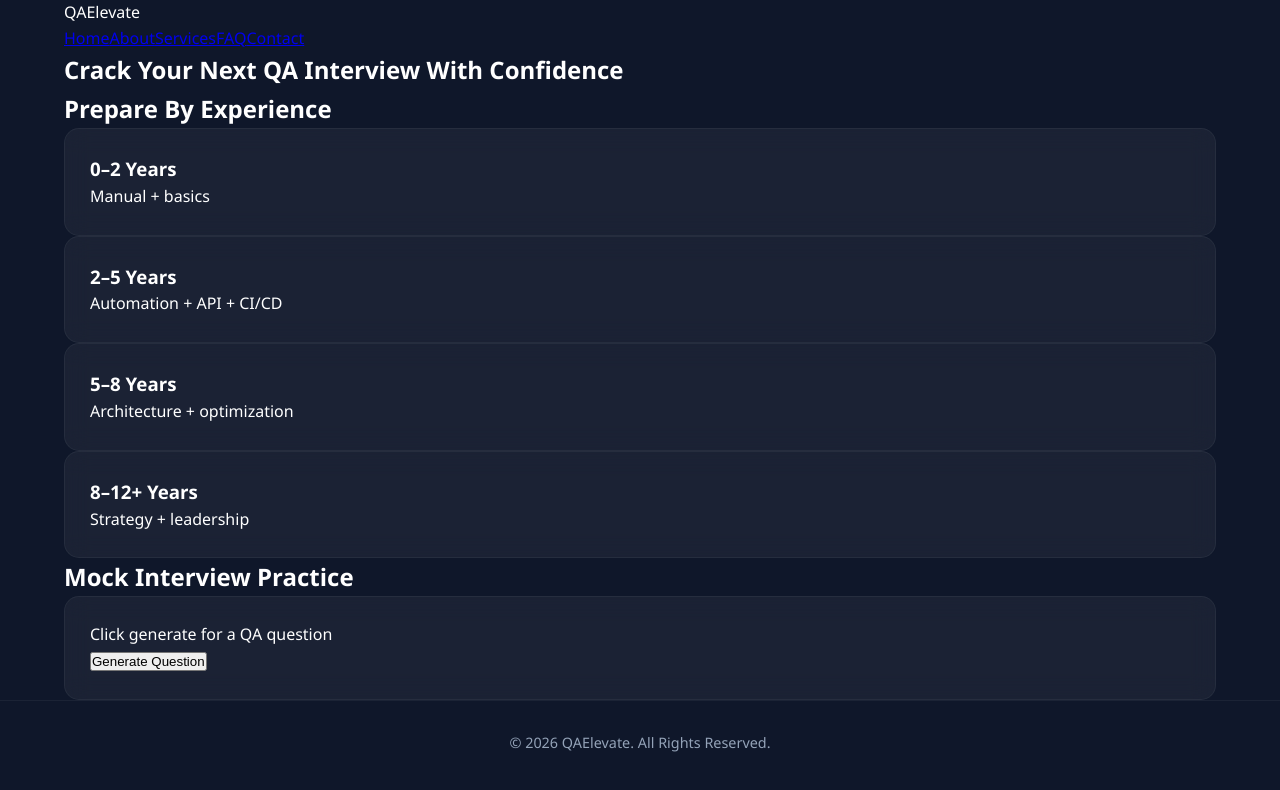
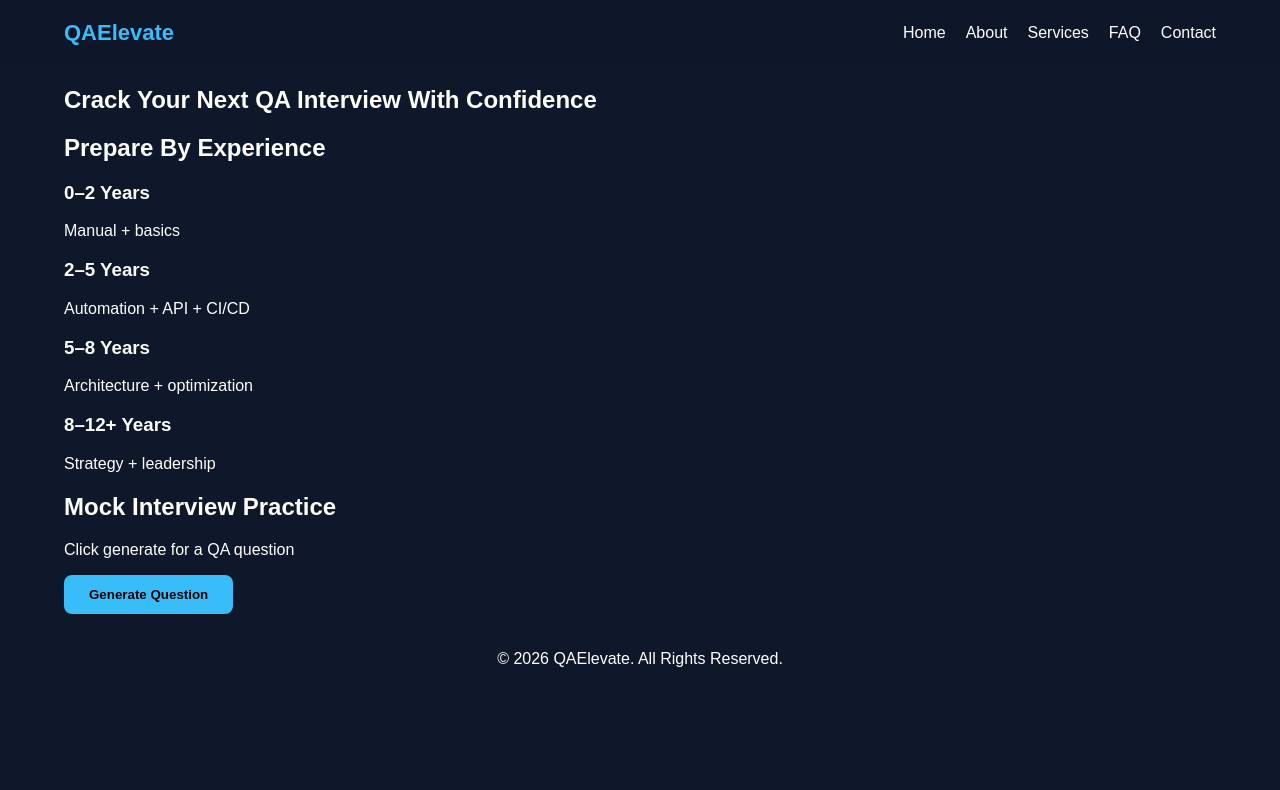
Before and after one commit to sirthanwat/qaelevate, a React (Create React App) app: page / in a window 1280 px wide. Shown: the top 790 px of the page. Built offline with nearby package versions, Linux system fonts and the light colour scheme.

Commit message:
Update style.css

```diff
--- a/src/style.css
+++ b/src/style.css
@@ -1,27 +1,9 @@
-/* ============================= */
-/* GLOBAL RESET */
-/* ============================= */
-
-* {
+body {
   margin: 0;
-  padding: 0;
-  box-sizing: border-box;
+  font-family: "Poppins", sans-serif;
+  background: #0f172a;
+  color: white;
 }
-
-html {
-  scroll-behavior: smooth;
-}
-
-body {
-  font-family: 'Segoe UI', 'Inter', sans-serif;
-  background: #0f172a;
-  color: #ffffff;
-  line-height: 1.6;
-}
-
-/* ============================= */
-/* CONTAINER */
-/* ============================= */
 
 .container {
   width: 90%;
@@ -29,291 +11,145 @@ body {
   margin: auto;
 }
 
-/* ============================= */
-/* NAVBAR (Glass Effect Support) */
-/* ============================= */
+/* HEADER */
 
-.navbar {
+.header {
+  padding: 20px 0;
+  background: rgba(15, 23, 42, 0.9);
   position: sticky;
   top: 0;
-  width: 100%;
-  padding: 15px 0;
-  backdrop-filter: blur(10px);
-  background: rgba(15, 23, 42, 0.7);
-  border-bottom: 1px solid rgba(255, 255, 255, 0.05);
-  z-index: 1000;
 }
 
-.navbar ul {
+.nav {
   display: flex;
-  justify-content: center;
-  gap: 30px;
-  list-style: none;
+  justify-content: space-between;
+  align-items: center;
 }
 
-.navbar a {
-  color: #ffffff;
-  text-decoration: none;
-  font-weight: 500;
-  transition: 0.3s ease;
-}
-
-.navbar a:hover {
+.logo {
+  font-size: 22px;
+  font-weight: bold;
   color: #38bdf8;
 }
 
-/* ============================= */
-/* HERO SECTION */
-/* ============================= */
+.nav-links a {
+  margin-left: 20px;
+  text-decoration: none;
+  color: white;
+  transition: 0.3s;
+}
+
+.nav-links a:hover {
+  color: #38bdf8;
+}
+
+/* HERO */
 
 .hero {
-  height: 95vh;
-  display: flex;
-  align-items: center;
-  justify-content: center;
+  padding: 100px 0;
   text-align: center;
-  padding: 20px;
-  position: relative;
-  overflow: hidden;
-  background: linear-gradient(135deg, #0f172a, #1e293b);
+  background: linear-gradient(135deg, #1e293b, #0f172a);
 }
 
 .hero h1 {
-  font-size: 3rem;
-  font-weight: 700;
+  font-size: 42px;
+  margin-bottom: 20px;
 }
 
-.hero h1 span {
+.hero p {
+  font-size: 18px;
+  margin-bottom: 30px;
+  color: #cbd5e1;
+}
+
+.hero-buttons {
+  display: flex;
+  justify-content: center;
+  gap: 20px;
+}
+
+/* BUTTONS */
+
+.btn {
+  padding: 12px 25px;
+  border: none;
+  cursor: pointer;
+  border-radius: 8px;
+  font-weight: 600;
+}
+
+.btn-primary {
+  background: #38bdf8;
+  color: black;
+}
+
+.btn-secondary {
+  background: transparent;
+  border: 2px solid #38bdf8;
   color: #38bdf8;
 }
 
-.hero p {
-  margin-top: 20px;
-  font-size: 1.1rem;
-  color: #cbd5e1;
-  max-width: 600px;
-  margin-left: auto;
-  margin-right: auto;
+/* FEATURES */
+
+.features {
+  padding: 80px 0;
 }
 
-.hero-buttons {
-  margin-top: 30px;
-}
-
-/* ============================= */
-/* BUTTONS */
-/* ============================= */
-
-.primary-btn {
-  background: #38bdf8;
-  border: none;
-  padding: 12px 30px;
-  margin: 10px;
-  border-radius: 30px;
-  font-weight: 600;
-  cursor: pointer;
-  transition: 0.3s ease;
-}
-
-.primary-btn:hover {
-  background: #0ea5e9;
-  transform: translateY(-3px);
-}
-
-.secondary-btn {
-  background: transparent;
-  border: 2px solid #38bdf8;
-  padding: 12px 30px;
-  margin: 10px;
-  border-radius: 30px;
-  color: #38bdf8;
-  cursor: pointer;
-  transition: 0.3s ease;
-}
-
-.secondary-btn:hover {
-  background: #38bdf8;
-  color: #0f172a;
-}
-
-/* ============================= */
-/* FLOATING BACKGROUND CIRCLES */
-/* ============================= */
-
-.floating-circle {
-  position: absolute;
-  border-radius: 50%;
-  background: rgba(56, 189, 248, 0.15);
-  animation: float 6s infinite ease-in-out;
-}
-
-.floating-circle.one {
-  width: 300px;
-  height: 300px;
-  top: -60px;
-  left: -100px;
-}
-
-.floating-circle.two {
-  width: 200px;
-  height: 200px;
-  bottom: -50px;
-  right: -50px;
-}
-
-@keyframes float {
-  0% { transform: translateY(0px); }
-  50% { transform: translateY(20px); }
-  100% { transform: translateY(0px); }
-}
-
-/* ============================= */
-/* STATS SECTION */
-/* ============================= */
-
-.stats {
-  display: flex;
-  justify-content: space-around;
-  padding: 60px 20px;
-  background: #1e293b;
+.section-title {
   text-align: center;
-  flex-wrap: wrap;
-}
-
-.stats h2 {
-  font-size: 2.5rem;
-  color: #38bdf8;
-}
-
-.stats p {
-  margin-top: 5px;
-  color: #cbd5e1;
-}
-
-/* ============================= */
-/* FEATURES SECTION */
-/* ============================= */
-
-.features {
-  padding: 80px 20px;
-  text-align: center;
-}
-
-.features h2 {
-  margin-bottom: 40px;
-  font-size: 2rem;
+  margin-bottom: 50px;
+  font-size: 32px;
 }
 
 .feature-grid {
+  display: grid;
+  grid-template-columns: repeat(auto-fit, minmax(250px, 1fr));
+  gap: 25px;
+}
+
+.feature-card {
+  background: #1e293b;
+  padding: 25px;
+  border-radius: 12px;
+  transition: 0.3s;
+}
+
+.feature-card:hover {
+  transform: translateY(-5px);
+}
+
+/* EXPERIENCE */
+
+.experience {
+  padding: 80px 0;
+  background: #111827;
+}
+
+.experience-grid {
   display: grid;
   grid-template-columns: repeat(auto-fit, minmax(220px, 1fr));
   gap: 25px;
 }
 
-/* ============================= */
-/* GLASS CARDS */
-/* ============================= */
-
-.card {
-  background: rgba(255, 255, 255, 0.05);
+.exp-card {
+  background: #1e293b;
   padding: 25px;
-  border-radius: 15px;
-  backdrop-filter: blur(12px);
-  border: 1px solid rgba(255, 255, 255, 0.05);
-  transition: 0.3s ease;
-}
-
-.card:hover {
-  transform: translateY(-8px);
-  background: rgba(255, 255, 255, 0.1);
-}
-
-/* ============================= */
-/* ROADMAP */
-/* ============================= */
-
-.roadmap {
-  padding: 70px 20px;
-  background: #111827;
+  border-radius: 12px;
   text-align: center;
 }
 
-.roadmap-steps {
-  display: flex;
-  justify-content: center;
-  gap: 20px;
-  flex-wrap: wrap;
-  margin-top: 30px;
+/* CTA */
+
+.cta {
+  padding: 80px 0;
+  text-align: center;
+  background: linear-gradient(135deg, #0ea5e9, #2563eb);
 }
 
-.roadmap-steps div {
-  padding: 15px 25px;
-  border: 1px solid #38bdf8;
-  border-radius: 25px;
-  transition: 0.3s;
-}
-
-.roadmap-steps div:hover {
-  background: #38bdf8;
-  color: #0f172a;
-}
-
-/* ============================= */
-/* TESTIMONIALS */
-/* ============================= */
-
-.testimonials {
-  padding: 80px 20px;
-  text-align: center;
-}
-
-/* ============================= */
-/* CTA SECTION */
-/* ============================= */
-
-.cta {
-  padding: 90px 20px;
-  background: linear-gradient(135deg, #1e3a8a, #0ea5e9);
-  text-align: center;
-}
-
-.cta h2 {
-  font-size: 2rem;
-  margin-bottom: 30px;
-}
-
-/* ============================= */
 /* FOOTER */
-/* ============================= */
 
 .footer {
-  padding: 30px;
+  padding: 20px 0;
+  text-align: center;
   background: #0f172a;
-  text-align: center;
-  border-top: 1px solid rgba(255, 255, 255, 0.05);
 }
-
-.footer p {
-  color: #94a3b8;
-  font-size: 0.9rem;
-}
-
-/* ============================= */
-/* RESPONSIVE */
-/* ============================= */
-
-@media (max-width: 768px) {
-  .hero h1 {
-    font-size: 2.2rem;
-  }
-
-  .stats {
-    flex-direction: column;
-    gap: 30px;
-  }
-
-  .roadmap-steps {
-    flex-direction: column;
-    align-items: center;
-  }
-}
```
